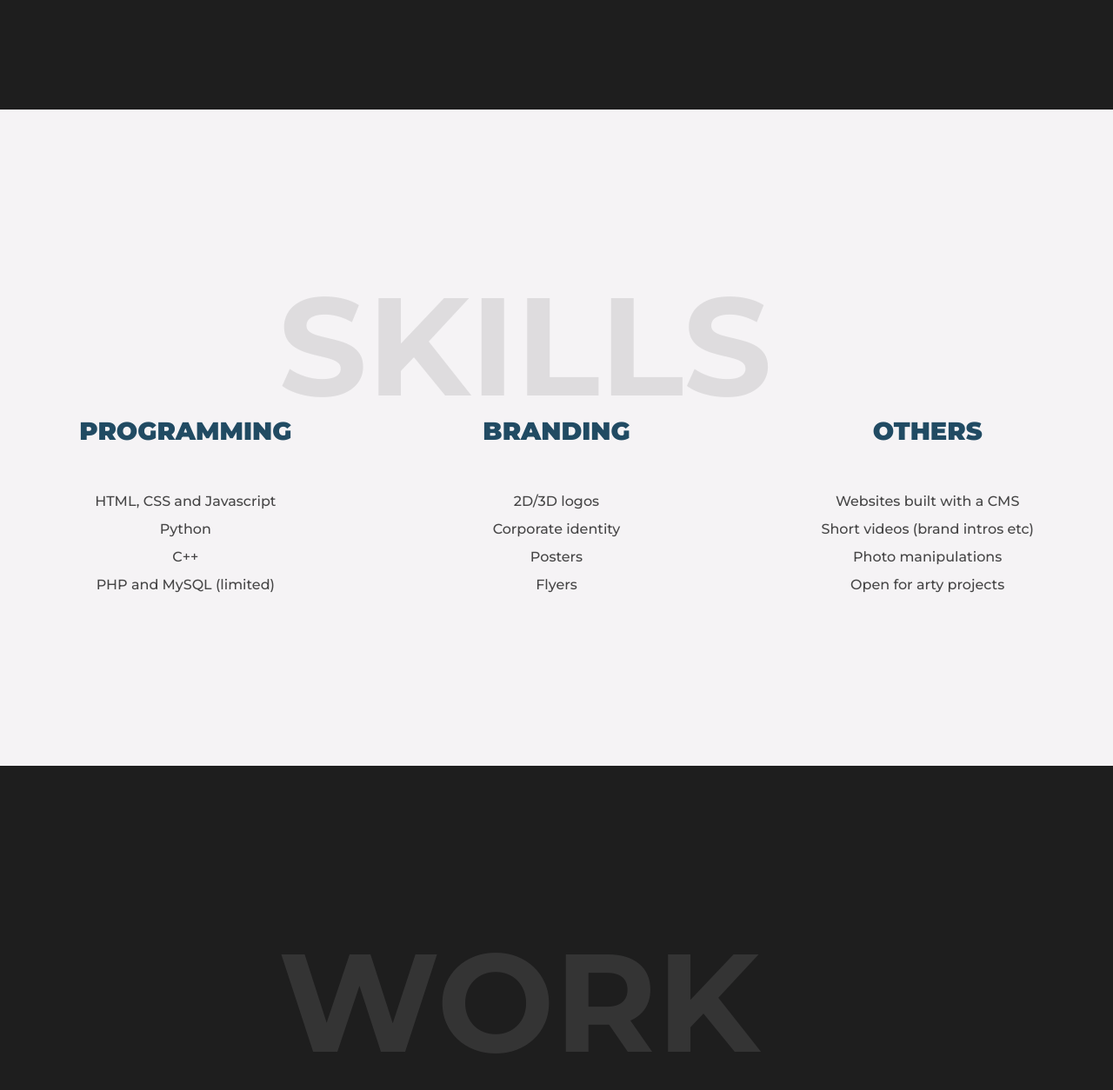
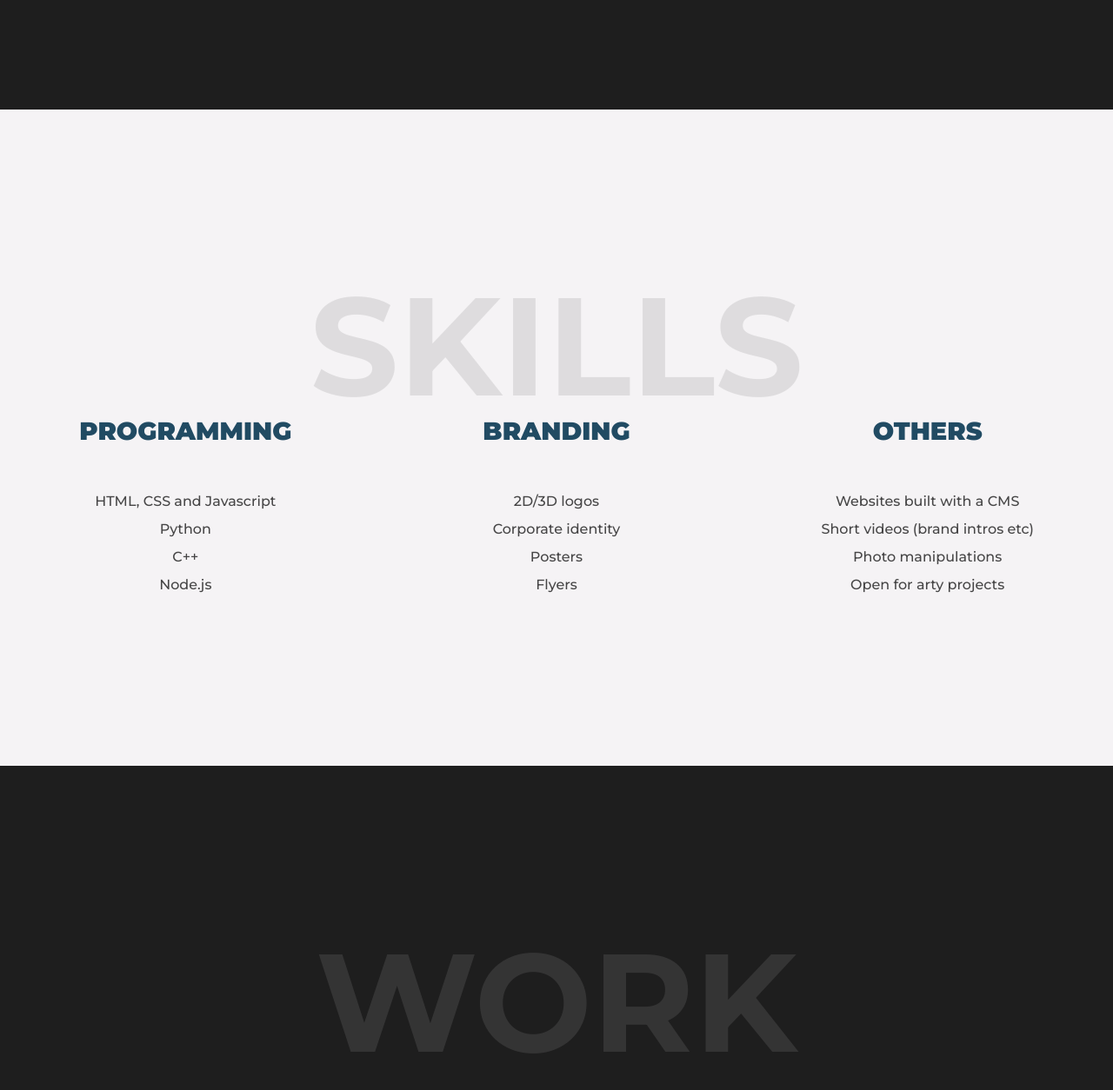
Before and after one commit to tijsv/tijsv.github.io, a plain HTML site: page index.html in a window 1280 px wide. Shown: the part 1420-2674 px from the top of the page at 87% size. Drawn offline with Linux system fonts and the light colour scheme.

Commit message:
little changes

```diff
--- a/index.html
+++ b/index.html
@@ -45,7 +45,7 @@
               <li>HTML, CSS and Javascript</li>
               <li>Python</li>
               <li>C++</li>
-              <li>PHP and MySQL (limited)</li>
+              <li>Node.js</li>
             </ul>
           </div>
           <div class="skill">
--- a/script.js
+++ b/script.js
@@ -32,11 +32,11 @@ function main() {
       allSectionsOffset[i][0] = allSections[i].offsetTop;
     }
   });
-  console.log(allSectionsOffset);
+  // console.log(allSectionsOffset);
   document.getElementsByTagName('body')[0].onscroll = () => {
     for(i = 1; i < allSectionsOffset.length; i++) {
       if(window.scrollY > allSectionsOffset[i-1][0] && allSectionsOffset[i][1] == false && allSections[i]) {
-        console.log('div passed...');
+        // console.log('div passed...');
         allSectionsOffset[i][1] = true;
         var object = allSections[i].getElementsByTagName('h1')[0];
         var string = object.dataset.string.split('');
@@ -61,9 +61,9 @@ function main() {
 // function that writes letters
 function writeLetters(index, letters, object, callback = () => {}) {
   object.innerHTML += letters[index];
-  var delay = Math.floor(Math.random() * 40) + 60;
+  var delay = Math.floor(Math.random() * 40) + 40;
   if(letters[index] === ",") {
-    delay = 1000;
+    delay = 600;
   }
   index++;
   if(index < letters.length) {
--- a/style.scss
+++ b/style.scss
@@ -159,7 +159,7 @@ h1, h2, h3, h4, h5, p, ul, li, body {
       font-size: 10em;
       font-weight: 700;
       line-height: 1em;
-      width: 50%;
+      text-align: center;
       margin: 0 auto;
       padding-top: 12rem;
       span {
@@ -228,7 +228,7 @@ h1, h2, h3, h4, h5, p, ul, li, body {
       font-size: 10em;
       font-weight: 700;
       line-height: 1em;
-      width: 50%;
+      text-align: center;
       margin: 0 auto;
       span {
         visibility: hidden;
```
Also changed, not shown: style.css.
